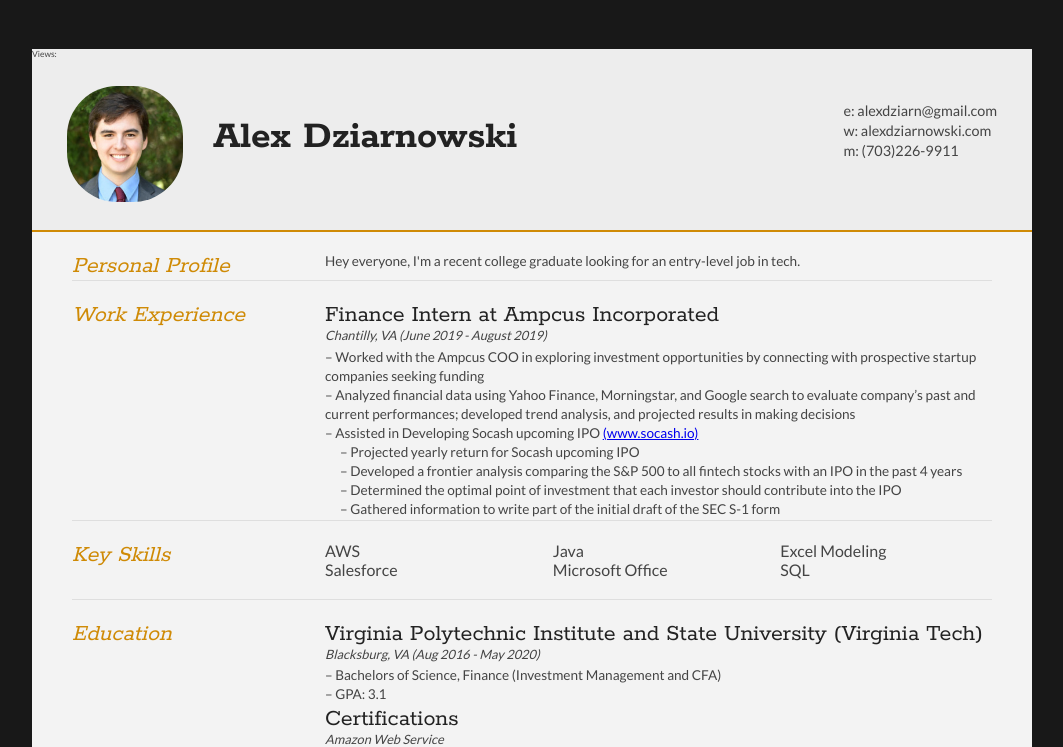
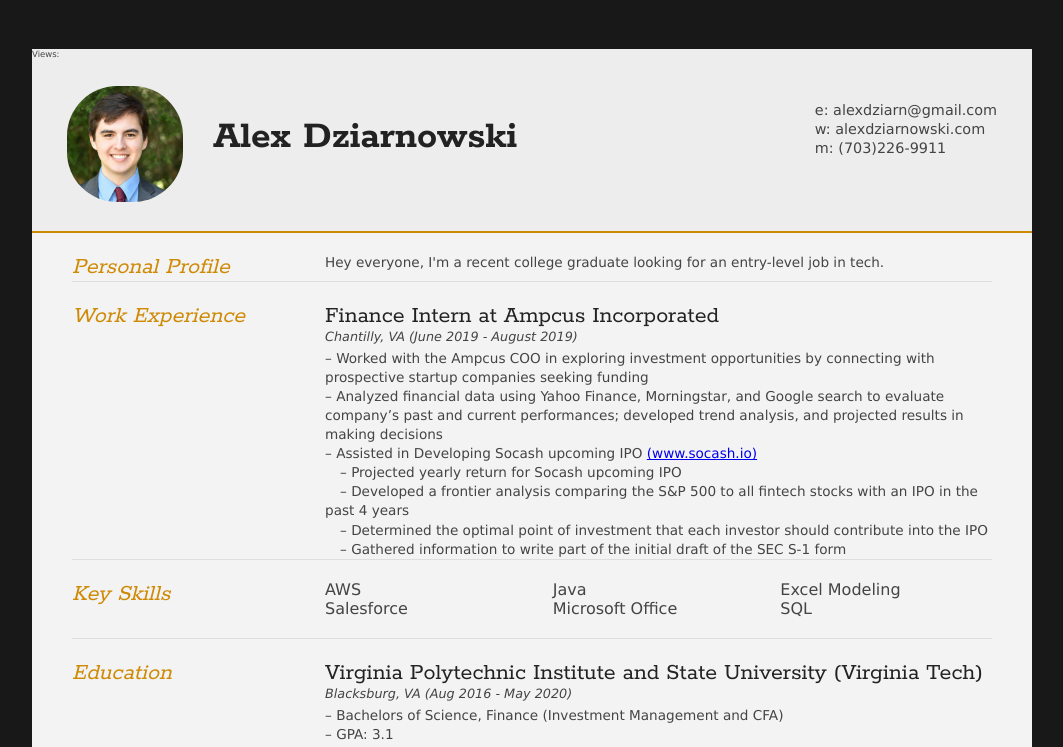
Before and after one commit to alexdziarn/ResumeChallengeFrontend, a plain HTML site: page index.html in a window 1280 px wide. Shown: the top 747 px of the page, without its empty margins (108-1171 px from the left). Drawn offline with Linux system fonts and the light colour scheme; no server answers.

Commit message:
changed font

```diff
--- a/style.css
+++ b/style.css
@@ -11,12 +11,12 @@ article,aside,details,figcaption,figure,footer,header,hgroup,menu,nav,section {
 	display:block;
 }
 
-html, body {background: #181818; font-family: 'Lato'; font-size: 16px; color: #222;}
+html, body {background: #181818; font-family: Verdana, Geneva, sans-serif; font-size: 16px; color: #222;}
 
 .clear {clear: both;}
 
 #counter{
-	font-family: 'Lato';
+	font-family: Verdana, Geneva, sans-serif;
 	font-size: 10px;
 	color: #222;
 	background: #ededed;
```
